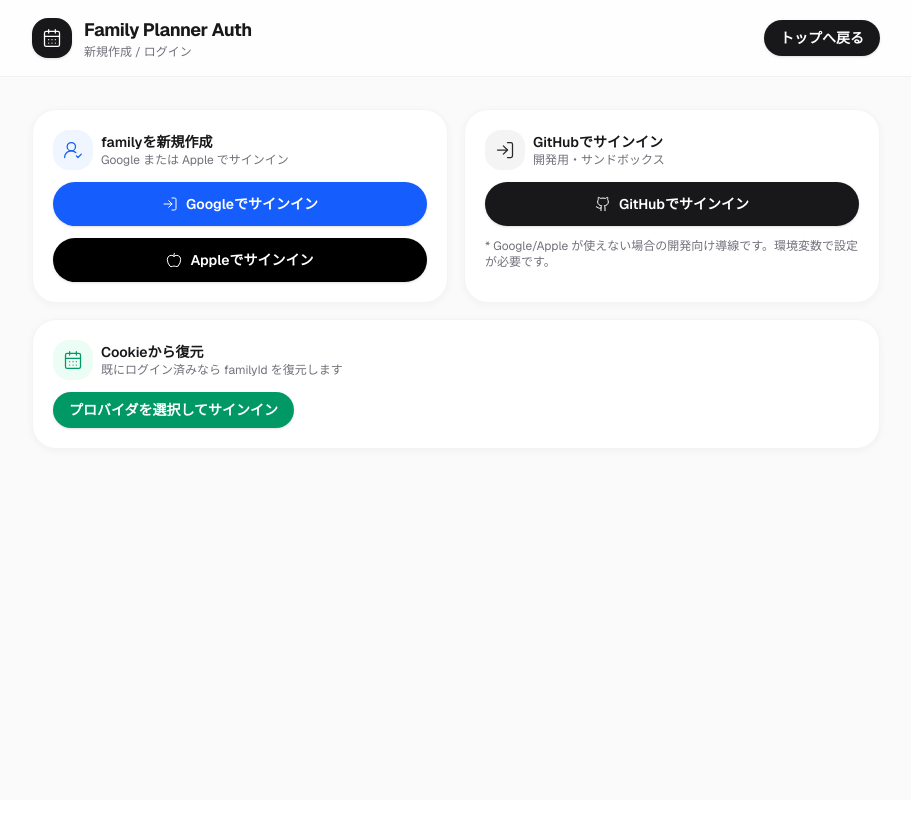
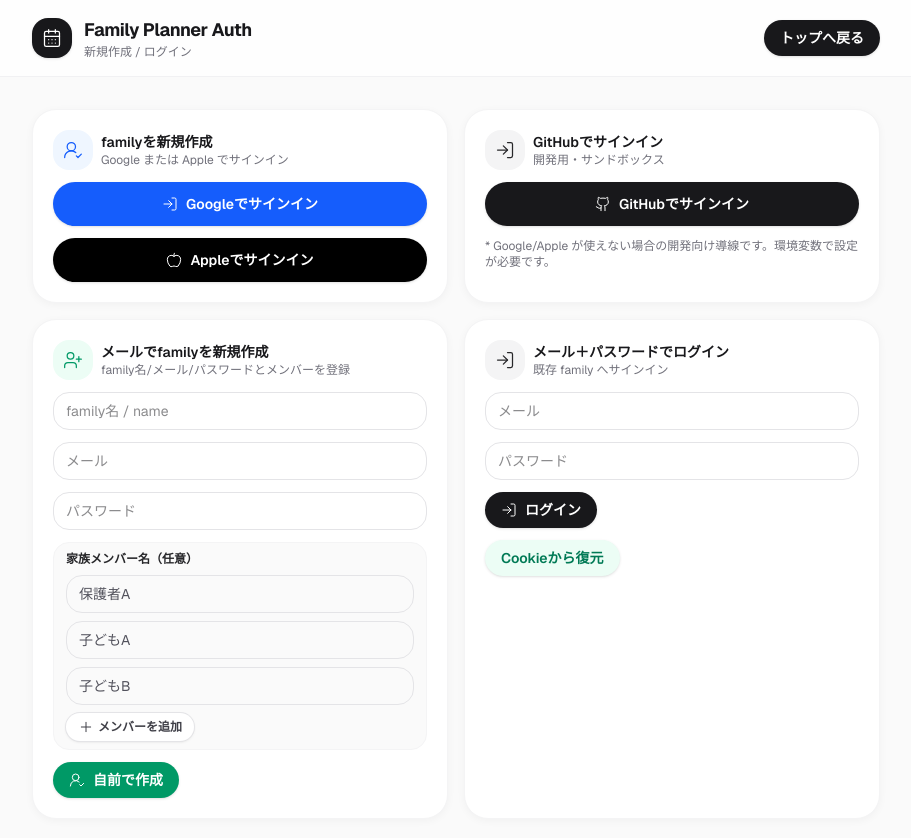
Before and after one commit to reskilltousan/family-exam-planner, a Next.js app in the folder web/: page /auth in a window 1280 px wide. Shown: the top 838 px of the page, without its empty margins (184-1095 px from the left). Before the commit the page ends 800 px from the top, so only its background shows below. Built offline with nearby package versions, Linux system fonts and the light colour scheme.

Commit message:
Restore manual signup/login alongside OAuth

```diff
--- a/web/src/app/auth/page.tsx
+++ b/web/src/app/auth/page.tsx
@@ -1,12 +1,106 @@
 "use client";
 
 import Link from "next/link";
+import { useRouter } from "next/navigation";
 import { signIn } from "next-auth/react";
 import { useState } from "react";
-import { Apple, CalendarDays, Github, LogIn, UserRoundCheck } from "lucide-react";
+import { Apple, CalendarDays, Github, LogIn, Plus, UserPlus, UserRoundCheck } from "lucide-react";
 
 export default function AuthPage() {
-  const [message] = useState("");
+  const router = useRouter();
+  const [message, setMessage] = useState("");
+  const [loading, setLoading] = useState(false);
+  const [registerForm, setRegisterForm] = useState({ name: "", email: "", password: "" });
+  const [loginForm, setLoginForm] = useState({ email: "", password: "" });
+  const [memberInputs, setMemberInputs] = useState<string[]>(["保護者A", "子どもA", "子どもB"]);
+
+  async function handleRegister() {
+    if (!registerForm.name.trim() || !registerForm.email.trim() || !registerForm.password.trim()) {
+      setMessage("family名・メール・パスワードを入力してください");
+      return;
+    }
+    setLoading(true);
+    setMessage("作成中...");
+    try {
+      const res = await fetch("/api/auth/register", {
+        method: "POST",
+        headers: { "Content-Type": "application/json" },
+        body: JSON.stringify(registerForm),
+      });
+      if (!res.ok) throw new Error(await res.text());
+      const data = (await res.json()) as { id: string; name: string; email: string };
+      if (typeof window !== "undefined") {
+        window.localStorage.setItem("familyId", data.id);
+        const memberNames = memberInputs.map((n) => n.trim()).filter(Boolean);
+        if (memberNames.length) {
+          window.localStorage.setItem("familyMembers", JSON.stringify(memberNames));
+        }
+      }
+      setMessage("familyを作成しました。トップに戻ります。");
+      router.push("/");
+    } catch (e) {
+      const fallbackId = `demo-${Date.now()}`;
+      if (typeof window !== "undefined") {
+        window.localStorage.setItem("familyId", fallbackId);
+        const memberNames = memberInputs.map((n) => n.trim()).filter(Boolean);
+        if (memberNames.length) {
+          window.localStorage.setItem("familyMembers", JSON.stringify(memberNames));
+        }
+      }
+      setMessage(`API登録に失敗しましたが、ローカルで familyId (${fallbackId}) を設定しました: ${(e as Error).message}`);
+    } finally {
+      setLoading(false);
+    }
+  }
+
+  async function handleLogin() {
+    if (!loginForm.email.trim() || !loginForm.password.trim()) {
+      setMessage("メール・パスワードを入力してください");
+      return;
+    }
+    setLoading(true);
+    setMessage("");
+    try {
+      const res = await fetch("/api/auth/login", {
+        method: "POST",
+        headers: { "Content-Type": "application/json" },
+        body: JSON.stringify(loginForm),
+      });
+      if (!res.ok) throw new Error(await res.text());
+      const data = (await res.json()) as { id: string; name: string; email: string };
+      if (typeof window !== "undefined") {
+        window.localStorage.setItem("familyId", data.id);
+      }
+      setMessage("ログインしました。トップに戻ります。");
+      router.push("/");
+    } catch (e) {
+      setMessage((e as Error).message);
+    } finally {
+      setLoading(false);
+    }
+  }
+
+  async function handleLoadFromSession() {
+    setLoading(true);
+    setMessage("");
+    try {
+      const res = await fetch("/api/auth/me");
+      if (!res.ok) {
+        setMessage("ログイン情報がありません");
+        return;
+      }
+      const data = (await res.json()) as { id: string; name: string; email?: string };
+      if (typeof window !== "undefined") {
+        window.localStorage.setItem("familyId", data.id);
+      }
+      setMessage("Cookieからfamilyを復元しました。トップに戻ります。");
+      router.push("/");
+    } catch (e) {
+      setMessage((e as Error).message);
+    } finally {
+      setLoading(false);
+    }
+  }
 
   return (
     <div className="min-h-screen bg-zinc-50 font-sans text-zinc-900">
@@ -91,23 +185,114 @@
           </Card>
         </div>
 
+        <div className="grid gap-4 lg:grid-cols-2">
           <Card>
             <div className="flex items-center gap-2">
               <div className="flex h-10 w-10 items-center justify-center rounded-2xl bg-emerald-50 text-emerald-600">
-              <CalendarDays className="h-5 w-5" strokeWidth={1.5} />
+                <UserPlus className="h-5 w-5" strokeWidth={1.5} />
               </div>
               <div>
-              <div className="text-sm font-semibold">Cookieから復元</div>
-              <div className="text-xs text-zinc-500">既にログイン済みなら familyId を復元します</div>
+                <div className="text-sm font-semibold">メールでfamilyを新規作成</div>
+                <div className="text-xs text-zinc-500">family名/メール/パスワードとメンバーを登録</div>
               </div>
             </div>
+            <div className="space-y-3 pt-3">
+              <input
+                className="w-full rounded-2xl border border-zinc-200 px-3 py-2 text-sm focus:border-blue-500 focus:outline-none"
+                placeholder="family名 / name"
+                value={registerForm.name}
+                onChange={(e) => setRegisterForm((p) => ({ ...p, name: e.target.value }))}
+              />
+              <input
+                className="w-full rounded-2xl border border-zinc-200 px-3 py-2 text-sm focus:border-blue-500 focus:outline-none"
+                placeholder="メール"
+                value={registerForm.email}
+                onChange={(e) => setRegisterForm((p) => ({ ...p, email: e.target.value }))}
+              />
+              <input
+                type="password"
+                className="w-full rounded-2xl border border-zinc-200 px-3 py-2 text-sm focus:border-blue-500 focus:outline-none"
+                placeholder="パスワード"
+                value={registerForm.password}
+                onChange={(e) => setRegisterForm((p) => ({ ...p, password: e.target.value }))}
+              />
+              <div className="rounded-2xl border border-zinc-100 bg-zinc-50 px-3 py-2 text-xs text-zinc-600">
+                <div className="mb-2 font-semibold text-zinc-800">家族メンバー名（任意）</div>
+                <div className="space-y-2">
+                  {memberInputs.map((val, idx) => (
+                    <input
+                      key={idx}
+                      className="w-full rounded-2xl border border-zinc-200 px-3 py-2 text-sm focus:border-blue-500 focus:outline-none"
+                      placeholder={`メンバー${idx + 1}`}
+                      value={val}
+                      onChange={(e) =>
+                        setMemberInputs((prev) => prev.map((v, i) => (i === idx ? e.target.value : v)))
+                      }
+                    />
+                  ))}
+                </div>
                 <button
-            onClick={() => signIn(undefined, { callbackUrl: "/" })}
-            className="mt-3 rounded-full bg-emerald-600 px-4 py-2 text-sm font-semibold text-white shadow-sm hover:opacity-90"
+                  type="button"
+                  onClick={() => setMemberInputs((prev) => [...prev, ""])}
+                  className="mt-2 flex items-center gap-1 rounded-full bg-white px-3 py-1.5 text-xs font-semibold text-zinc-700 shadow-sm ring-1 ring-zinc-200 hover:bg-zinc-50"
                 >
-            プロバイダを選択してサインイン
+                  <Plus className="h-4 w-4" strokeWidth={1.5} />
+                  メンバーを追加
                 </button>
+              </div>
+              <button
+                onClick={handleRegister}
+                disabled={loading}
+                className="flex items-center justify-center gap-2 rounded-full bg-emerald-600 px-4 py-2 text-sm font-semibold text-white shadow-sm hover:opacity-90 disabled:opacity-60"
+              >
+                <UserRoundCheck className="h-4 w-4" strokeWidth={1.5} />
+                自前で作成
+              </button>
+            </div>
           </Card>
+
+          <Card>
+            <div className="flex items-center gap-2">
+              <div className="flex h-10 w-10 items-center justify-center rounded-2xl bg-zinc-100 text-zinc-800">
+                <LogIn className="h-5 w-5" strokeWidth={1.5} />
+              </div>
+              <div>
+                <div className="text-sm font-semibold">メール＋パスワードでログイン</div>
+                <div className="text-xs text-zinc-500">既存 family へサインイン</div>
+              </div>
+            </div>
+            <div className="space-y-3 pt-3">
+              <input
+                className="w-full rounded-2xl border border-zinc-200 px-3 py-2 text-sm focus:border-blue-500 focus:outline-none"
+                placeholder="メール"
+                value={loginForm.email}
+                onChange={(e) => setLoginForm((p) => ({ ...p, email: e.target.value }))}
+              />
+              <input
+                type="password"
+                className="w-full rounded-2xl border border-zinc-200 px-3 py-2 text-sm focus:border-blue-500 focus:outline-none"
+                placeholder="パスワード"
+                value={loginForm.password}
+                onChange={(e) => setLoginForm((p) => ({ ...p, password: e.target.value }))}
+              />
+              <button
+                onClick={handleLogin}
+                disabled={loading}
+                className="flex items-center justify-center gap-2 rounded-full bg-zinc-900 px-4 py-2 text-sm font-semibold text-white shadow-sm hover:opacity-90 disabled:opacity-60"
+              >
+                <LogIn className="h-4 w-4" strokeWidth={1.5} />
+                ログイン
+              </button>
+              <button
+                onClick={handleLoadFromSession}
+                disabled={loading}
+                className="flex items-center justify-center gap-2 rounded-full bg-emerald-50 px-4 py-2 text-sm font-semibold text-emerald-700 shadow-sm hover:opacity-90 disabled:opacity-60"
+              >
+                Cookieから復元
+              </button>
+            </div>
+          </Card>
+        </div>
       </main>
     </div>
   );
```
Also changed, not shown: 2 other files (tests, documents, lock files or other folders). Lines whose indentation alone changed are shown as unchanged.
